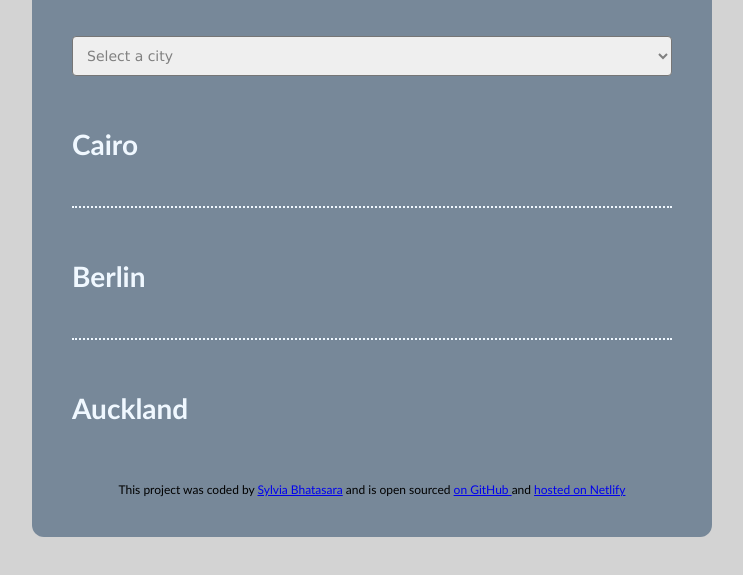
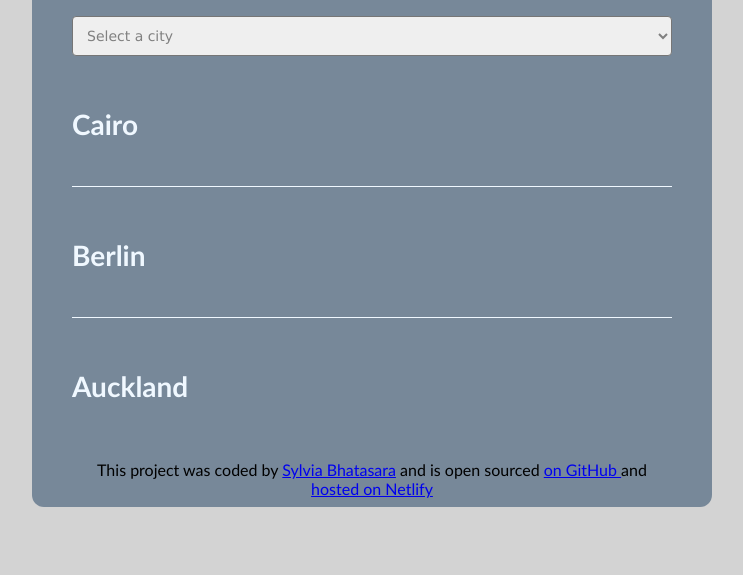
Before and after one commit to Slaib2/WoRLd-Clock-SB, a plain HTML site: page index.html in a window 1280 px wide. Shown: the part 213-788 px from the top of the page, without its empty margins (268-1011 px from the left). Drawn offline with nearby package versions, Linux system fonts and the light colour scheme; a script that the page names is missing.

Commit message:
Added final touches to the project

```diff
--- a/src/style.css
+++ b/src/style.css
@@ -21,15 +21,17 @@ select {
   padding: 10px;
   font-family: Verdana, Geneva, Tahoma, sans-serif;
   color: gray;
+  height: auto;
 }
 
 .container {
   max-width: 600px;
-  margin: 60px auto;
+  margin: 40px auto;
   background:lightslategray;
   padding: 40px;
   box-shadow: bisque;
   border-radius: 12px;
+  max-height: 600px;
 }
 
 .city {
@@ -37,7 +39,7 @@ select {
   margin: 12px 0;
   justify-content: space-between;
   padding: 28px 0;
-  border-bottom: 2px dotted aliceblue;
+  border-bottom: 1px solid aliceblue;
 }
 
 .date {
@@ -63,6 +65,7 @@ select {
 }
 footer{text-align: center;
 color: black;
-font-size: 12px;
+font-size: 16px;
 font-family: 'Trebuchet MS', 'Lucida Sans Unicode', 'Lucida Grande', 'Lucida Sans', Arial, sans-serif;}
+
 .city:last-child{ border: none;}
```
Also changed, not shown: index.html (+9 -5 lines).
